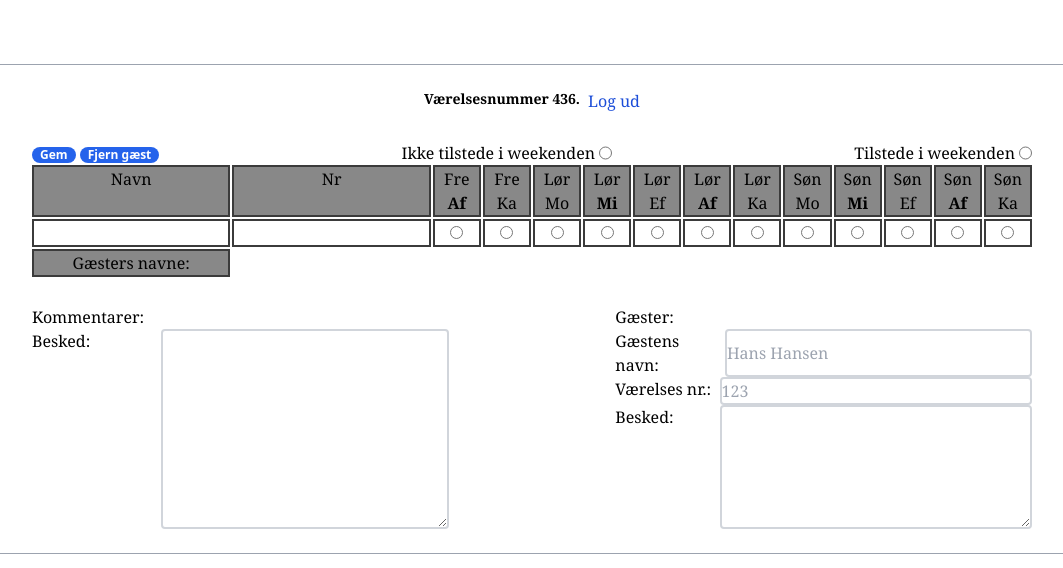
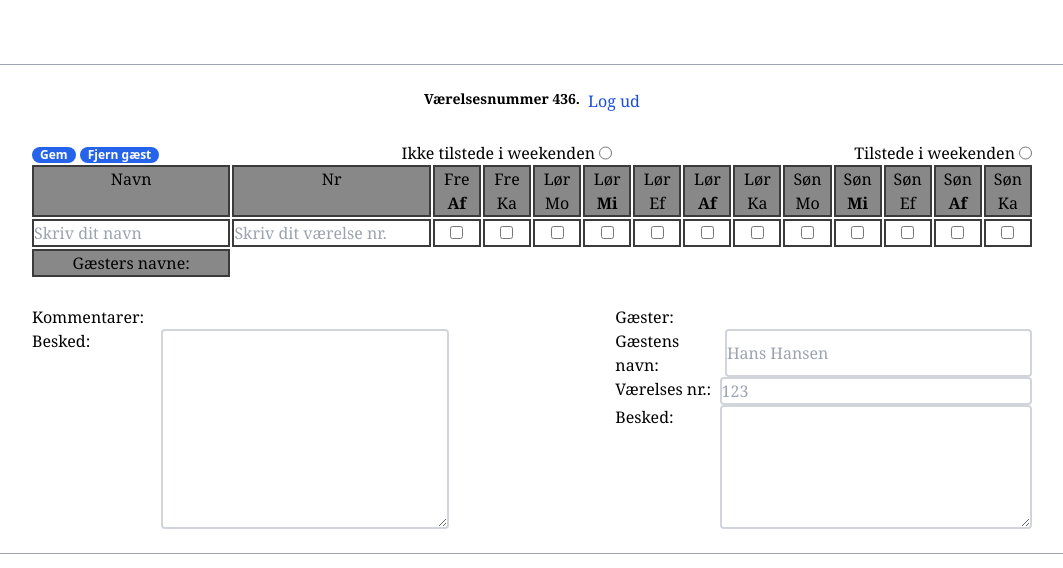
Before and after one commit to luka2257/Weekendtilmelding, a SvelteKit app: page /options in a window 1280 px wide. Shown: the top 568 px of the page, without its empty margins (108-1171 px from the left). Built offline with nearby package versions, Linux system fonts and the light colour scheme.

Commit message:
refactor: :recycle: Radio buttons to checkboxes

```diff
--- a/src/routes/options/+page.svelte
+++ b/src/routes/options/+page.svelte
@@ -42,20 +42,20 @@
         <div class="col-span-1 text-center gridItemColor gridItemBorder">Søn <strong class="font-semibold font-sm">Af</strong></div>
         <div class="col-span-1 text-center gridItemColor gridItemBorder">Søn Ka</div>
         <!-- Radio buttons and input fields -->
-        <div class="col-span-4 text-center"><input class="w-full gridItemBorder" type="text" name="name"></div>
-        <div class="col-span-4 text-center"><input class="w-full gridItemBorder" type="text" name="roomNumber"></div>
-        <div class="col-span-1 text-center"><div class="w-full gridItemBorder"><input type="radio" name="FreAf"></div></div>
-        <div class="col-span-1 text-center"><div class="w-full gridItemBorder"><input type="radio" name="FreKa"></div></div>
-        <div class="col-span-1 text-center"><div class="w-full gridItemBorder"><input type="radio" name="LørMo"></div></div>
-        <div class="col-span-1 text-center"><div class="w-full gridItemBorder"><input type="radio" name="LørMi"></div></div>
-        <div class="col-span-1 text-center"><div class="w-full gridItemBorder"><input type="radio" name="LørEf"></div></div>
-        <div class="col-span-1 text-center"><div class="w-full gridItemBorder"><input type="radio" name="LørAf"></div></div>
-        <div class="col-span-1 text-center"><div class="w-full gridItemBorder"><input type="radio" name="LørKa"></div></div>
-        <div class="col-span-1 text-center"><div class="w-full gridItemBorder"><input type="radio" name="SønMo"></div></div>
-        <div class="col-span-1 text-center"><div class="w-full gridItemBorder"><input type="radio" name="SønMi"></div></div>
-        <div class="col-span-1 text-center"><div class="w-full gridItemBorder"><input type="radio" name="SønEf"></div></div>
-        <div class="col-span-1 text-center"><div class="w-full gridItemBorder"><input type="radio" name="SønAf"></div></div>
-        <div class="col-span-1 text-center"><div class="w-full gridItemBorder"><input type="radio" name="SønKa"></div></div>
+        <div class="col-span-4 text-center"><input class="w-full gridItemBorder" type="text" name="name" placeholder="Skriv dit navn"></div>
+        <div class="col-span-4 text-center"><input class="w-full gridItemBorder" type="text" name="roomNumber" placeholder="Skriv dit værelse nr."></div>
+        <div class="col-span-1 text-center"><div class="w-full gridItemBorder"><input type="checkbox" name="FreAf"></div></div>
+        <div class="col-span-1 text-center"><div class="w-full gridItemBorder"><input type="checkbox" name="FreKa"></div></div>
+        <div class="col-span-1 text-center"><div class="w-full gridItemBorder"><input type="checkbox" name="LørMo"></div></div>
+        <div class="col-span-1 text-center"><div class="w-full gridItemBorder"><input type="checkbox" name="LørMi"></div></div>
+        <div class="col-span-1 text-center"><div class="w-full gridItemBorder"><input type="checkbox" name="LørEf"></div></div>
+        <div class="col-span-1 text-center"><div class="w-full gridItemBorder"><input type="checkbox" name="LørAf"></div></div>
+        <div class="col-span-1 text-center"><div class="w-full gridItemBorder"><input type="checkbox" name="LørKa"></div></div>
+        <div class="col-span-1 text-center"><div class="w-full gridItemBorder"><input type="checkbox" name="SønMo"></div></div>
+        <div class="col-span-1 text-center"><div class="w-full gridItemBorder"><input type="checkbox" name="SønMi"></div></div>
+        <div class="col-span-1 text-center"><div class="w-full gridItemBorder"><input type="checkbox" name="SønEf"></div></div>
+        <div class="col-span-1 text-center"><div class="w-full gridItemBorder"><input type="checkbox" name="SønAf"></div></div>
+        <div class="col-span-1 text-center"><div class="w-full gridItemBorder"><input type="checkbox" name="SønKa"></div></div>
         <!-- Last row -->
         <div class="col-span-4 text-center gridItemColor gridItemBorder">Gæsters navne:</div>
         <div class="col-span-12"></div>
```
